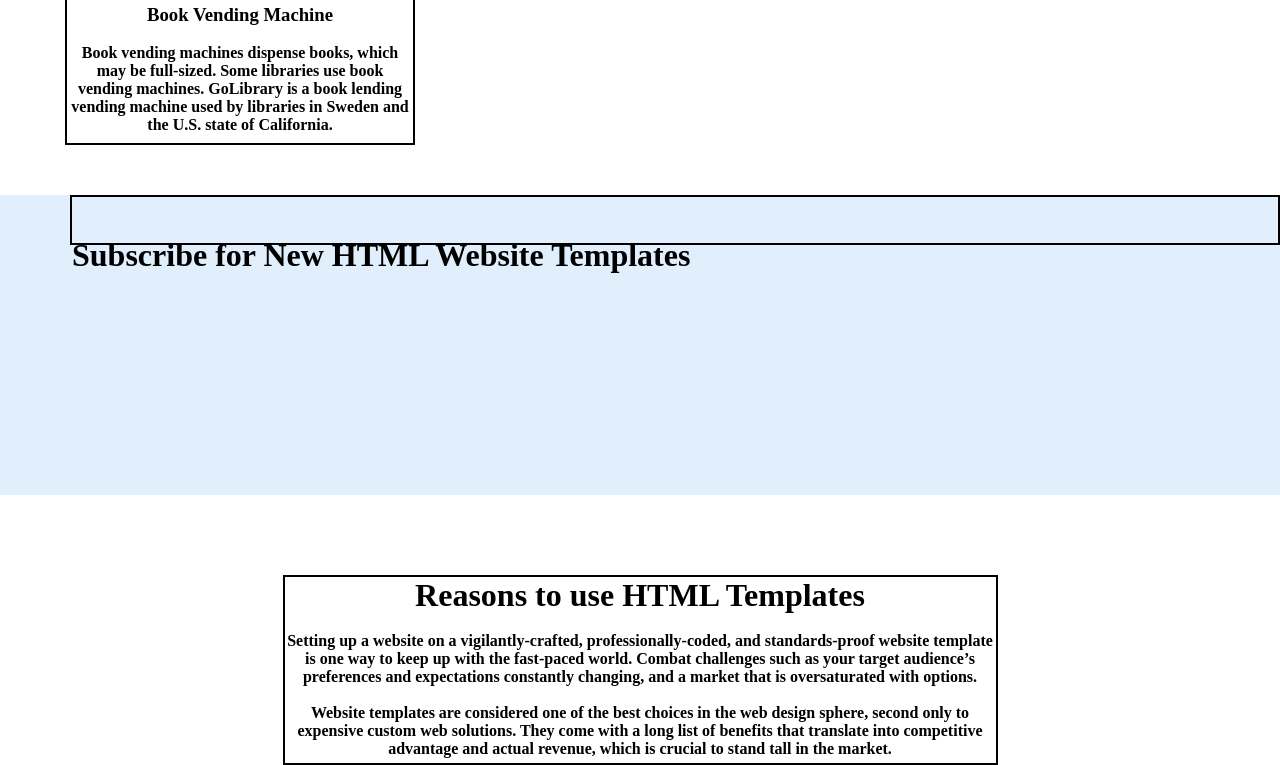
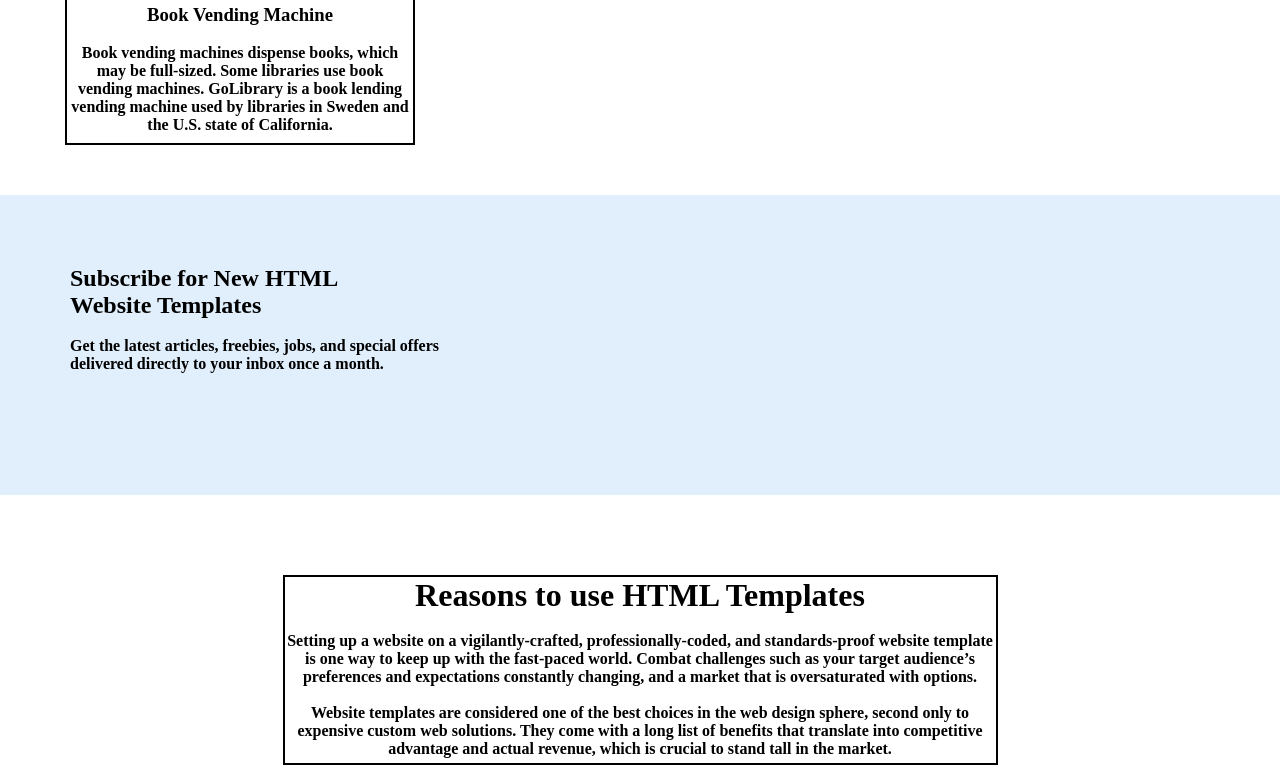
Before and after one commit to bharath-kite/new-website, a plain HTML site: page index.html in a window 1280 px wide. Shown: the part 1423-2188 px from the top of the page. Drawn offline with Linux system fonts and the light colour scheme.

Commit message:
Update index.html

```diff
--- a/index.html
+++ b/index.html
@@ -151,12 +151,11 @@
         background-color: rgb(225, 238, 252);
 
     }
-    #sub h1{
-        border: 2px solid;
-        /* margin-top: 50px; */
+    #sub1{
+        /* border: 2px solid; */
         height: 50px;
         margin-left: 70px;
-        padding-top: 40px;
+        padding-top: 70px;
     }
     #res{
         border: 2px solid;
@@ -236,7 +235,11 @@
         </div>
     </center>
     <div id="sub">
-            <h1>Subscribe for New HTML Website Templates</h1></div>
+        <div id="sub1">
+            <h2>Subscribe for New HTML <br> Website Templates</h2>
+            <br>
+            <h4>Get the latest articles, freebies, jobs, and special offers <br> delivered directly to your inbox once a month.</h4>
+        </div>
         </div>
     <center>
     <div id="res">
```
